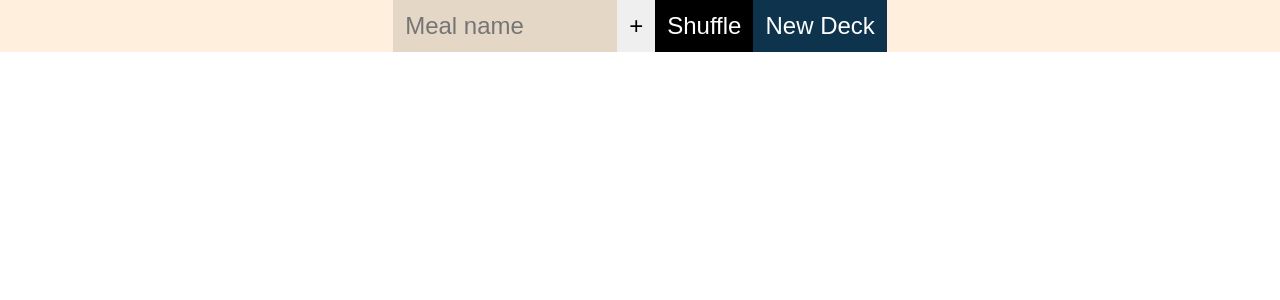
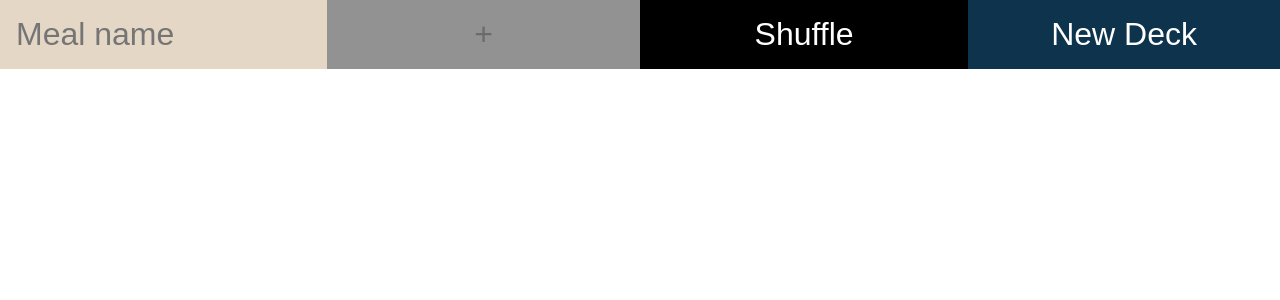
Before and after one commit to ColinMcNeil/MealDeck, a React (Create React App) app: page /new in a window 1280 px wide. Shown: the top 300 px of the page. Built offline with nearby package versions, Linux system fonts and the light colour scheme.

Commit message:
Fix toolbar CSS

```diff
--- a/src/components/CardContainer.css
+++ b/src/components/CardContainer.css
@@ -4,13 +4,26 @@
   flex-wrap: wrap;
   max-width: 100%;
 }
-.adder {
+.toolbar {
+  display: flex;
+  justify-content: space-between;
+  flex-wrap: wrap;
+  background-color: rgb(255, 239, 220);
+}
+.toolbar * {
+  font-size: 2rem;
+}
+.add {
+  display: flex;
+  flex: 1 1 0;
+}
+.actions {
   display: flex;
   justify-content: center;
-  background-color: rgb(255, 239, 220);
+  flex: 1 1 0;
 }
-.adder * {
-  font-size: 1.5rem;
+.actions > *, .add > * {
+  flex: 1 1 100%;
 }
 input {
   width: 200px;
@@ -29,6 +42,10 @@ input:focus, button:hover {
 button {
   cursor: pointer;
 }
+button:disabled {
+  cursor: default;
+  background-color: rgb(146, 146, 146);
+}
 .action {
   color: white;
   background-color: black;
@@ -40,7 +57,7 @@ button {
   color: black;
   background-color: rgba(0,0,0,0.2);
 }
-.adder, .cards {
+.toolbar, .cards {
   flex-basis: 100%;
 }
 .cards {
@@ -48,3 +65,6 @@ button {
   flex-wrap: wrap;
   padding: 2rem;
 }
+a button {
+  width: 100%;
+}
--- a/src/components/CardContainer.js
+++ b/src/components/CardContainer.js
@@ -28,15 +28,21 @@ export default ({ meals, onChange }) => {
   }
   return (
     <div className="cardContainer">
-      <div className="adder">
+      <div className="toolbar">
+        <div className="add">
           <input
             type="text"
             placeholder="Meal name"
             onChange={(e) => setInputText(e.target.value)}
           />
-        <button onClick={() => setCurrentMeals([...currentMeals, mealToAdd])}>
+          <button
+            onClick={() => setCurrentMeals([...currentMeals, mealToAdd])}
+            disabled={!inputText || !inputText.length}
+          >
             +
           </button>
+        </div>
+        <div className="actions">
           <button
             className="action shuffle"
             onClick={() => setCurrentMeals(shuffleArray(currentMeals))}
@@ -47,6 +53,8 @@ export default ({ meals, onChange }) => {
             <button className="action new">New Deck</button>
           </a>
         </div>
+      </div>
+
       <FlipMove className="cards" staggerDurationBy="30" duration={200}>
         {currentMeals.map((meal, i) => (
           <Card
```
Lines whose indentation alone changed are shown as unchanged.
